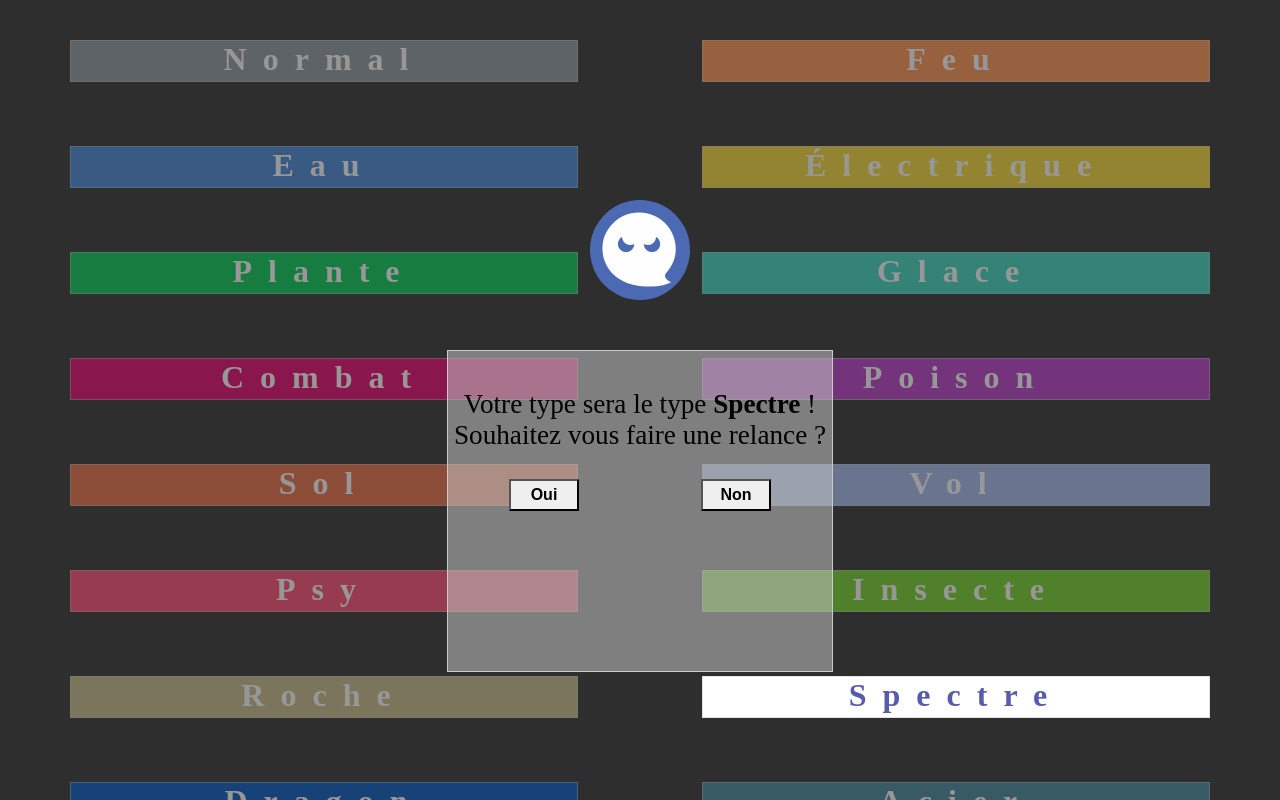
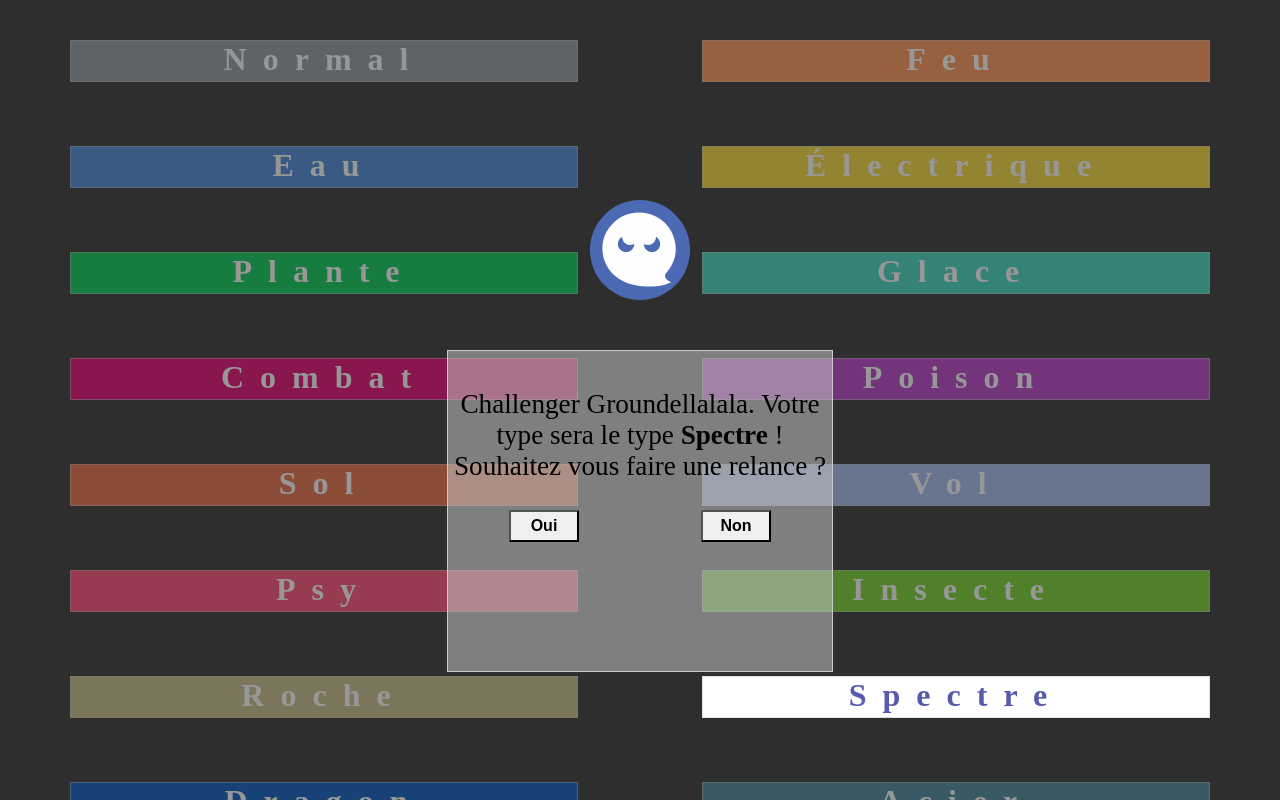
Before and after one commit to Christophe28/randomType, a React (Create React App) app in the folder my-app/: page /register/randomType in a window 1280 px wide. Both pictures are taken after a click on the button "Go random". Shown: the top 800 px of the page. Built offline with nearby package versions, Linux system fonts and the light colour scheme.

Commit message:
new panel and type by challenger... on progress

```diff
--- a/my-app/src/App.js
+++ b/my-app/src/App.js
@@ -8,7 +8,7 @@ import Register from "./pages/register";
 import "./style/index.scss";
 
 const App = () => {
-  const [challenger, setChallenger] = useState([]);
+  const [challenger, setChallenger] = useState(["Groundellalala", "Jeff"]);
 
   return (
     <Routes>
--- /dev/null
+++ b/my-app/src/components/last-panel.jsx
@@ -0,0 +1,24 @@
+import React from 'react';
+
+const LastPanel = ({ currentType, setDisplay, setTypesToSelect, typesToSelect, display, setChance }) => {
+    return (
+        <div className="container-panelTryAgain" style={{display: display}}>
+            <section className="top-side">
+                <p>Fin des relances votre type final sera le type {currentType}</p>
+            </section>
+            <section className="bot-side">
+                <input
+                    type="button"
+                    value="Super!"
+                    onClick={() => {
+                        setDisplay("none");
+                        setTypesToSelect(typesToSelect.filter(elem => elem.type !== currentType));
+                        setChance(2);
+                    }}
+                />
+            </section>
+        </div>
+    );
+};
+
+export default LastPanel;
--- a/my-app/src/components/panel-try-again.jsx
+++ b/my-app/src/components/panel-try-again.jsx
@@ -1,13 +1,13 @@
 import React from 'react';
 
-const PanelTryAgain = ({ display, setDisplay, type, setTypeIsSelected, typesToSelect, setTypesToSelect, setLastChoiceByUser }) => {
+const PanelTryAgain = ({ display, setDisplay, type, setTypeIsSelected, typesToSelect, setTypesToSelect, setLastChoiceByUser, currentPlayer, chance, setChance }) => {
     return (
         <div
         className="container-panelTryAgain"
         style={{display: display}}
         >
             <section className="top-side">
-                <p>Votre type sera le type <strong>{type}</strong> ! Souhaitez vous faire une relance ?</p>
+                <p>Challenger {currentPlayer}. Votre type sera le type <strong>{type}</strong> ! Souhaitez vous faire une relance ?</p>
             </section>
             <section className="bot-side">
                 <input
@@ -16,6 +16,7 @@ const PanelTryAgain = ({ display, setDisplay, type, setTypeIsSelected, typesToSe
                     onClick={(e) => {
                             setDisplay("none");
                             setTypeIsSelected(typesToSelect.map((type) => false))
+                            setChance(chance - 1);
                             setLastChoiceByUser(e.target.value);
                         }
                     }
@@ -24,9 +25,9 @@ const PanelTryAgain = ({ display, setDisplay, type, setTypeIsSelected, typesToSe
                     type="button"
                     value="Non"
                     onClick={(e) => {
-                            setDisplay("none");
-                            setTypesToSelect(typesToSelect.filter(elem => elem.type !== type));
+                            // setTypesToSelect(typesToSelect.filter(elem => elem.type !== type));
                             setLastChoiceByUser(e.target.value);
+                            setChance(0);
                         }
                     }
                 />
--- a/my-app/src/pages/home.jsx
+++ b/my-app/src/pages/home.jsx
@@ -1,9 +1,12 @@
 import React, { useEffect, useState, useRef } from 'react';
 
+//Component
 import CardTypes from '../components/card-types';
 import Trigger from '../components/trigger';
 import PanelTryAgain from '../components/panel-try-again';
+import LastPanel from '../components/last-panel';
 
+//config
 import { typesElementsPkm } from '../configs/config';
 
 const Home = ({ challenger }) => {
@@ -14,9 +17,11 @@ const Home = ({ challenger }) => {
     const [randomNumber, setRandomNumber] = useState(Math.floor(Math.random() * typesToSelect.length));
     const [textTrigger, setTextTrigger] = useState("Go random!!!");
     const [lastChoiceByUser, setLastChoiceByUser] = useState("");
+    const [chance, setChance] = useState(2);
+    const [currentPlayer, setCurrentPlayer] = useState(0);
+    console.log("chance :", chance);
+    const ref = useRef(null);
 
-    const ref = useRef(null);
-    console.log(challenger);
     useEffect(() => {
         for(let elem of typeIsSelected) {
             if(elem === true) {
@@ -52,11 +57,14 @@ const Home = ({ challenger }) => {
                     })
                     setDisplayPanel("");
                     setTextTrigger("");
+                    // setChance(chance - 1);
                 }}
                 currentType={currentType}
                 typesToSelect={typesToSelect}
             />
 
+            {
+                chance > 1 ?
                 <PanelTryAgain
                     display={displayPanel}
                     type={currentType}
@@ -65,7 +73,19 @@ const Home = ({ challenger }) => {
                     typesToSelect={typesToSelect}
                     setTypesToSelect={setTypesToSelect}
                     setLastChoiceByUser={setLastChoiceByUser}
+                    currentPlayer={challenger[currentPlayer]}
+                    chance={chance}
+                    setChance={setChance}
+                />  :
+                <LastPanel
+                    currentType={currentType}
+                    setTypesToSelect={setTypesToSelect}
+                    typesToSelect={typesToSelect}
+                    setDisplay={setDisplayPanel}
+                    display={displayPanel}
+                    setChance={setChance}
                 />
+            }
         </div>
     );
 };
--- a/my-app/src/pages/register.jsx
+++ b/my-app/src/pages/register.jsx
@@ -11,8 +11,6 @@ import MyTable from '../components/my-table';
 
 //Functions
 import namesChallenger from '../functions/register/namesChallenger';
-import goUpdateNames from '../functions/register/go-update-names';
-import updateArrayState from '../functions/update-array-state';
 
 //pictures
 import pngUpdate from "../assets/update24px.png";
@@ -24,7 +22,6 @@ const Register = ({ challenger, setChallenger }) => {
     const [updateName, setUpdateName] = useState([]);
     const [orderChallenger, setOrderChallenger] = useState(0);
 
-    console.log(challenger);
     useEffect(() => {
         setUpdateName(challenger.map(() => false))
     }, [challenger])
```
Lines whose indentation alone changed are shown as unchanged.
